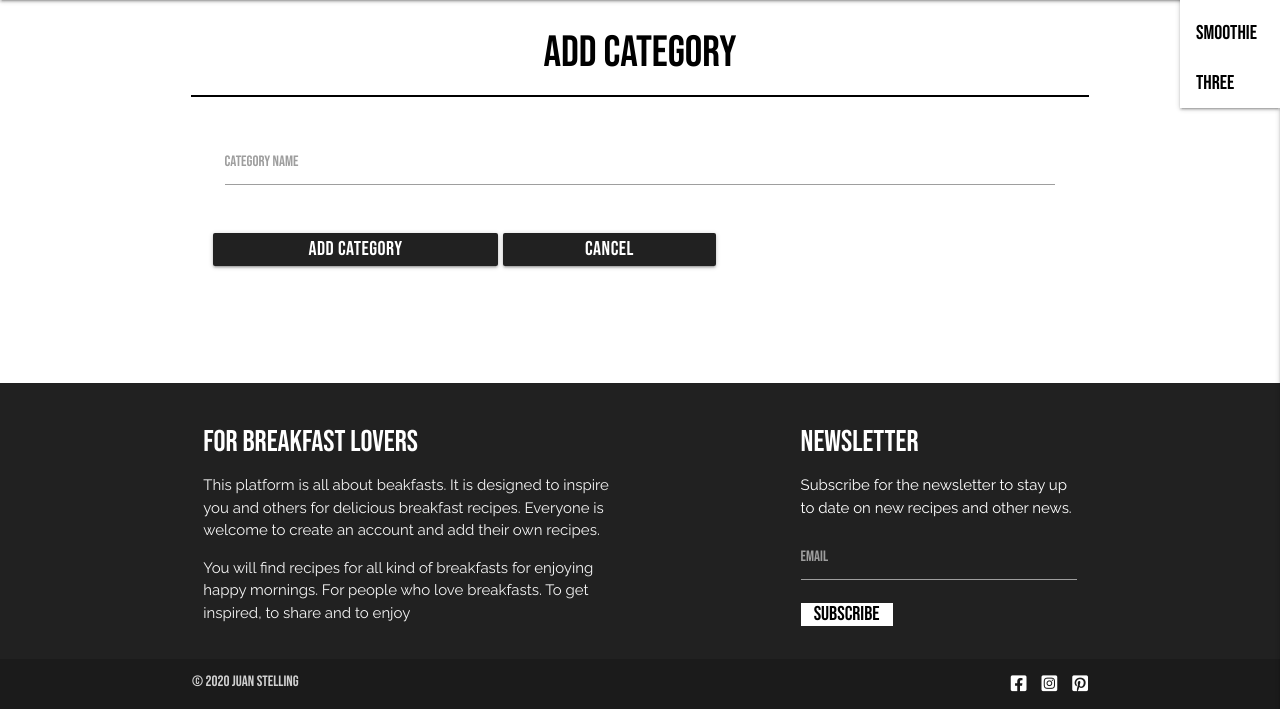
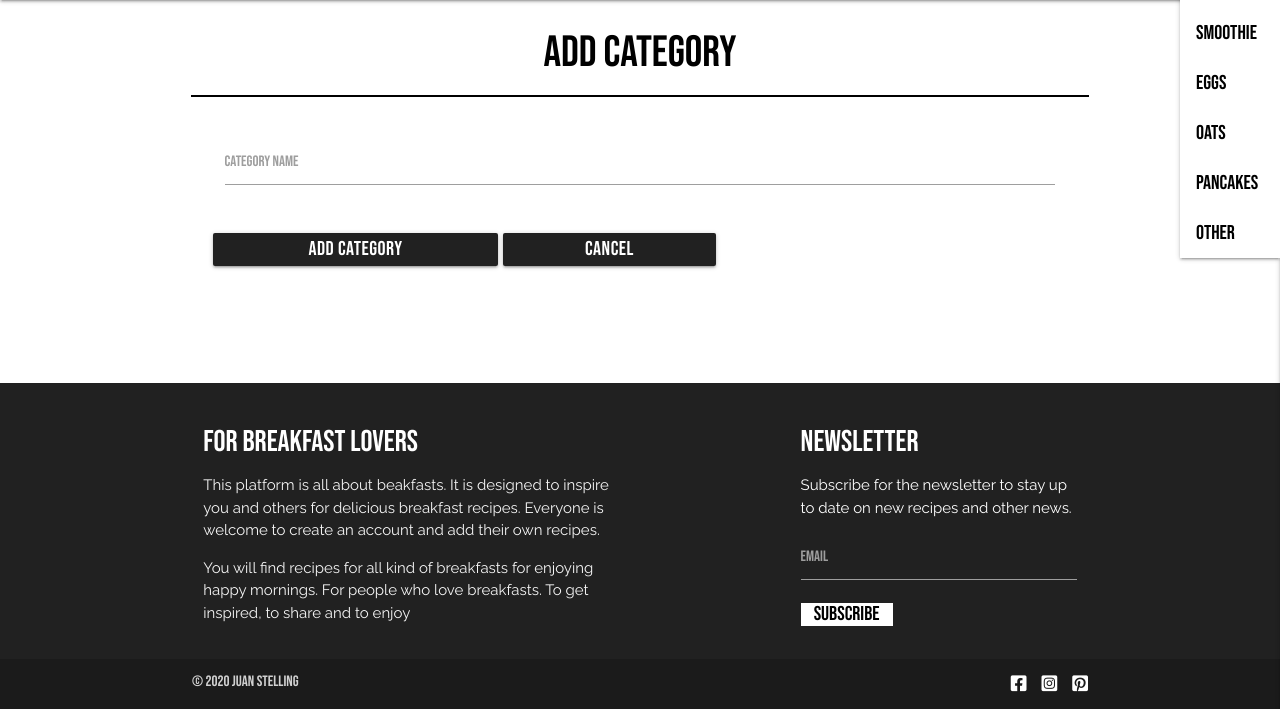
Before and after one commit to juanstelling/MS3_breaktasty, a Flask app: page /add_category in a window 1280 px wide, after a click on "Recipes". Shown: the part 91-800 px from the top of the page. Run offline with Flask 2, Linux system fonts and the light colour scheme; some libraries are stand-ins or nearby versions.

Commit message:
Adjust category functionality in navbar

```diff
--- a/app.py
+++ b/app.py
@@ -117,6 +117,14 @@ def recipes(category):
         recipes = list(mongo.db.recipes.find())
     elif category == "smoothie":
         recipes = list(mongo.db.recipes.find({"category_name": "Smoothie"}))
+    elif category == "eggs":
+        recipes = list(mongo.db.recipes.find({"category_name": "Eggs"}))
+    elif category == "oats":
+        recipes = list(mongo.db.recipes.find({"category_name": "Oats"}))
+    elif category == "pancakes":
+        recipes = list(mongo.db.recipes.find({"category_name": "Pancakes"}))
+    elif category == "other":
+        recipes = list(mongo.db.recipes.find({"category_name": "Other"}))
 
     return render_template("recipes.html", recipes=recipes, category=category)
 
--- a/templates/base.html
+++ b/templates/base.html
@@ -35,7 +35,10 @@
             <ul id="dropdown1" class="dropdown-content">
                 <li><a href="{{ url_for('recipes', category='all') }}">All recipes</a></li>
                 <li><a href="{{ url_for('recipes', category='smoothie') }}">smoothie</a></li>
-                <li><a href="{{ url_for('recipes', category='all') }}">three</a></li>
+                <li><a href="{{ url_for('recipes', category='eggs') }}">Eggs</a></li>
+                <li><a href="{{ url_for('recipes', category='oats') }}">oats</a></li>
+                <li><a href="{{ url_for('recipes', category='pancakes') }}">Pancakes</a></li>
+                <li><a href="{{ url_for('recipes', category='other') }}">Other</a></li>
             </ul>
             <nav>
                 <div class="nav-wrapper white">
@@ -59,14 +62,17 @@
 
             <!-- Mobile navbar -->
             <ul id="dropdown2" class="dropdown-content">
-                <li><a href="#">All recipes</a></li>
-                <li><a href="#">smoothie</a></li>
-                <li><a href="#!">three</a></li>
+                <li><a href="{{ url_for('recipes', category='all') }}">All recipes</a></li>
+                <li><a href="{{ url_for('recipes', category='smoothie') }}">smoothie</a></li>
+                <li><a href="{{ url_for('recipes', category='eggs') }}">Eggs</a></li>
+                <li><a href="{{ url_for('recipes', category='oats') }}">oats</a></li>
+                <li><a href="{{ url_for('recipes', category='pancakes') }}">Pancakes</a></li>
+                <li><a href="{{ url_for('recipes', category='other') }}">Other</a></li>
             </ul>
             <ul class="sidenav" id="mobile-demo">
                 <li><h4 class="center-align black-text mob-nav">Breaktasty.</h4></li>
                 <li><a href="{{ url_for('index') }}">Home</a></li>
-                <li><a class="dropdown-trigger" href="#" data-target="dropdown2">Recipes</a></li>
+                <li><a class="dropdown-trigger" href="{{ url_for('recipes', category='all') }}" data-target="dropdown2">Recipes</a></li>
                 {% if session.user %}
                     <li><a href="{{ url_for('profile', username=session['user']) }}">Profile</a></li>
                     <li><a href="">Favorites</a></li>
--- a/templates/recipes.html
+++ b/templates/recipes.html
@@ -3,7 +3,7 @@
 
     <!-- Title -->
     <div class="row">
-        <h3 class="center-align">All recipes</h3>
+        <h3 class="center-align">Recipes</h3>
         <hr class="blackline">
     </div>
 
```
